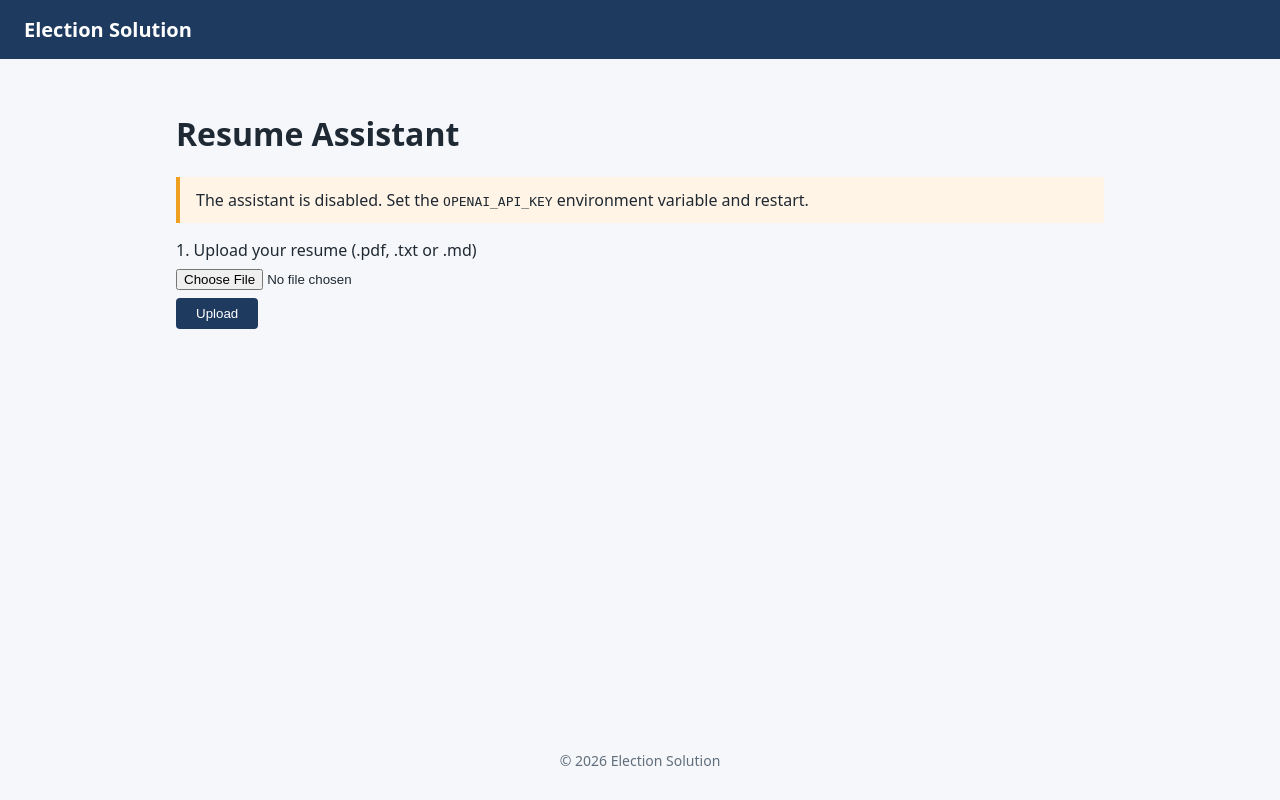
After one commit to andrewsselvaraj/election_solution, a Spring Boot app: page /resume in a window 1280 px wide. The commit adds this page. Run offline with Spring Boot 4, Linux system fonts and the light colour scheme.

Commit message:
Add resume assistant: upload a resume and ask questions about it
Resume (PDF via Apache PDFBox, or text) is kept only in the HTTP session and
placed into the system message of a new ResumeAssistant AI service.

Co-Authored-By: Claude Opus 5.5 <noreply@anthropic.com>
Claude-Session: https://claude.ai/code/session_01WYWVGjJavkRWgXBGocZCE4

```diff
--- a/pom.xml
+++ b/pom.xml
@@ -43,6 +43,11 @@
             <artifactId>langchain4j-open-ai</artifactId>
             <version>${langchain4j.version}</version>
         </dependency>
+        <dependency>
+            <groupId>org.apache.pdfbox</groupId>
+            <artifactId>pdfbox</artifactId>
+            <version>3.0.8</version>
+        </dependency>
 
         <dependency>
             <groupId>org.springframework.boot</groupId>
--- /dev/null
+++ b/src/main/java/com/election/solution/controller/ResumeController.java
@@ -0,0 +1,76 @@
+package com.election.solution.controller;
+
+import com.election.solution.ai.ResumeAssistant;
+import com.election.solution.resume.ResumeTextExtractor;
+import jakarta.servlet.http.HttpSession;
+import org.springframework.beans.factory.ObjectProvider;
+import org.springframework.stereotype.Controller;
+import org.springframework.ui.Model;
+import org.springframework.web.bind.annotation.GetMapping;
+import org.springframework.web.bind.annotation.PostMapping;
+import org.springframework.web.bind.annotation.RequestMapping;
+import org.springframework.web.bind.annotation.RequestParam;
+import org.springframework.web.multipart.MultipartFile;
+
+import java.util.UUID;
+
+/**
+ * Upload a resume, then ask questions about it. The resume text lives only in the
+ * HTTP session (memory) - it is never written to disk or committed.
+ */
+@Controller
+@RequestMapping("/resume")
+public class ResumeController {
+
+    static final String RESUME_TEXT = "resumeText";
+    static final String RESUME_NAME = "resumeName";
+    static final String CONVERSATION_ID = "resumeConversationId";
+
+    private final ObjectProvider<ResumeAssistant> assistant;
+    private final ResumeTextExtractor extractor;
+
+    public ResumeController(ObjectProvider<ResumeAssistant> assistant, ResumeTextExtractor extractor) {
+        this.assistant = assistant;
+        this.extractor = extractor;
+    }
+
+    @GetMapping
+    public String page(HttpSession session, Model model) {
+        return render(session, model);
+    }
+
+    @PostMapping("/upload")
+    public String upload(@RequestParam("file") MultipartFile file, HttpSession session, Model model) {
+        try {
+            session.setAttribute(RESUME_TEXT, extractor.extract(file));
+            session.setAttribute(RESUME_NAME, file.getOriginalFilename());
+            // new resume = new conversation, so old answers are not remembered
+            session.setAttribute(CONVERSATION_ID, UUID.randomUUID().toString());
+            model.addAttribute("message", "Resume loaded. Ask your question below.");
+        } catch (IllegalArgumentException e) {
+            model.addAttribute("error", e.getMessage());
+        }
+        return render(session, model);
+    }
+
+    @PostMapping("/ask")
+    public String ask(@RequestParam String question, HttpSession session, Model model) {
+        ResumeAssistant ai = assistant.getIfAvailable();
+        String resume = (String) session.getAttribute(RESUME_TEXT);
+        model.addAttribute("question", question);
+        if (resume == null) {
+            model.addAttribute("error", "Upload your resume first.");
+        } else if (ai != null && !question.isBlank()) {
+            String conversationId = (String) session.getAttribute(CONVERSATION_ID);
+            model.addAttribute("answer", ai.ask(conversationId, resume, question));
+        }
+        return render(session, model);
+    }
+
+    private String render(HttpSession session, Model model) {
+        model.addAttribute("title", "Resume Assistant");
+        model.addAttribute("enabled", assistant.getIfAvailable() != null);
+        model.addAttribute("resumeName", session.getAttribute(RESUME_NAME));
+        return "resume";
+    }
+}
--- a/src/main/resources/application.properties
+++ b/src/main/resources/application.properties
@@ -2,6 +2,10 @@ spring.application.name=election-solution
 server.port=8080
 
 # Local runs use only this file. Other profiles are opt-in, e.g. SPRING_PROFILES_ACTIVE=prod.
+
+# Resume upload size limit
+spring.servlet.multipart.max-file-size=5MB
+spring.servlet.multipart.max-request-size=5MB
 
 # Thymeleaf
 spring.thymeleaf.prefix=classpath:/templates/
--- a/src/main/resources/templates/index.html
+++ b/src/main/resources/templates/index.html
@@ -8,6 +8,7 @@
     <h1 th:text="${title}">Election Solution</h1>
     <p th:text="${message}">Welcome message</p>
     <p><a th:href="@{/assistant}">Ask the LangChain election assistant</a></p>
+    <p><a th:href="@{/resume}">Ask questions about your resume</a></p>
 </main>
 
 <footer th:replace="~{layout :: footer}"></footer>
--- /dev/null
+++ b/src/main/resources/templates/resume.html
@@ -0,0 +1,39 @@
+<!DOCTYPE html>
+<html xmlns:th="http://www.thymeleaf.org">
+<head th:replace="~{layout :: head(${title})}"></head>
+<body>
+<header th:replace="~{layout :: header}"></header>
+
+<main class="container">
+    <h1 th:text="${title}">Resume Assistant</h1>
+
+    <p th:unless="${enabled}" class="notice">
+        The assistant is disabled. Set the <code>OPENAI_API_KEY</code> environment variable and restart.
+    </p>
+    <p th:if="${error}" class="notice" th:text="${error}">Error</p>
+    <p th:if="${message}" th:text="${message}">Message</p>
+
+    <form th:action="@{/resume/upload}" method="post" enctype="multipart/form-data" class="ask-form">
+        <label for="file">1. Upload your resume (.pdf, .txt or .md)</label>
+        <input id="file" type="file" name="file" accept=".pdf,.txt,.md" required>
+        <button type="submit">Upload</button>
+        <small th:if="${resumeName}">Loaded: <strong th:text="${resumeName}">resume.pdf</strong>
+            (kept only in this browser session, not saved)</small>
+    </form>
+
+    <form th:if="${enabled and resumeName != null}" th:action="@{/resume/ask}" method="post" class="ask-form">
+        <label for="question">2. Ask about the resume</label>
+        <textarea id="question" name="question" rows="3" required
+                  th:text="${question}">What are my key skills?</textarea>
+        <button type="submit">Ask</button>
+    </form>
+
+    <section th:if="${answer}" class="answer">
+        <h2>Answer</h2>
+        <p th:text="${answer}">Answer text</p>
+    </section>
+</main>
+
+<footer th:replace="~{layout :: footer}"></footer>
+</body>
+</html>
```
Also changed, not shown: src/main/java/com/election/solution/ai/LangChainConfig.java (+8 -0 lines), src/main/java/com/election/solution/ai/ResumeAssistant.java (added, +24 -0 lines), src/main/java/com/election/solution/resume/ResumeTextExtractor.java (added, +49 -0 lines), README.md, 2 other files.
